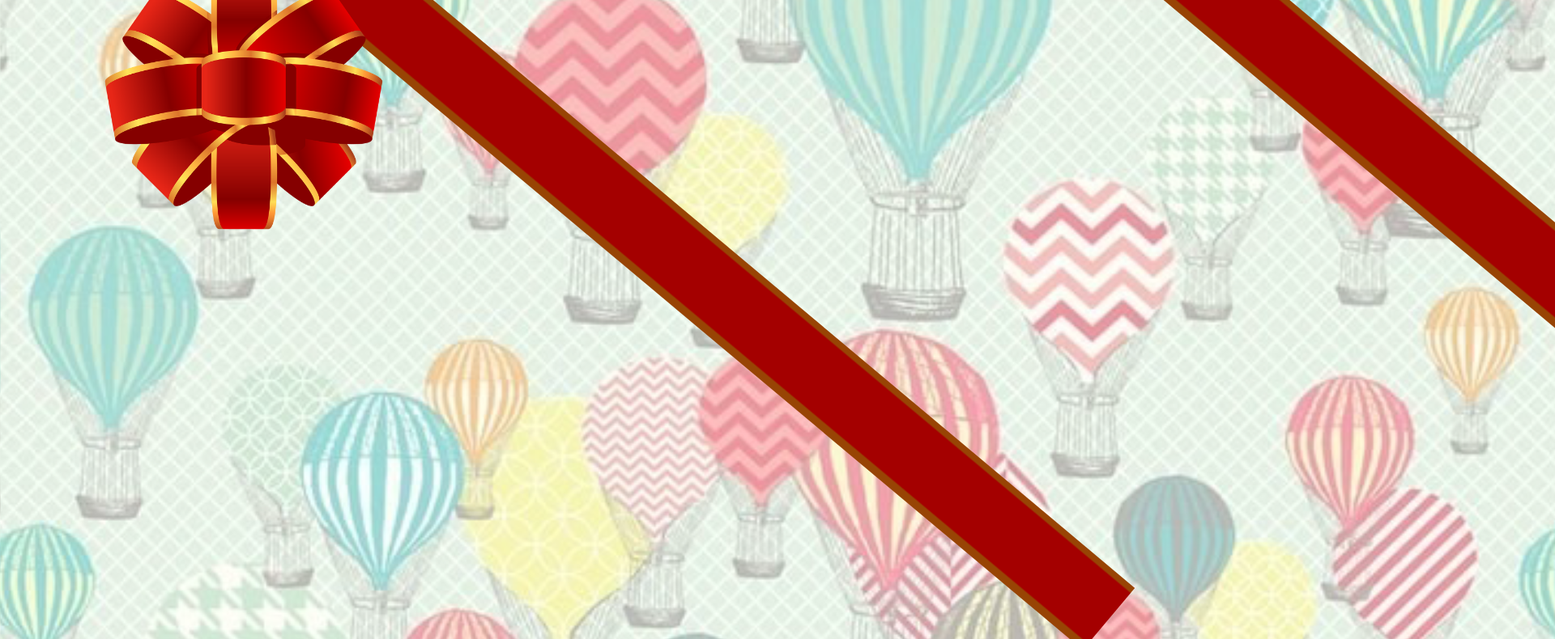
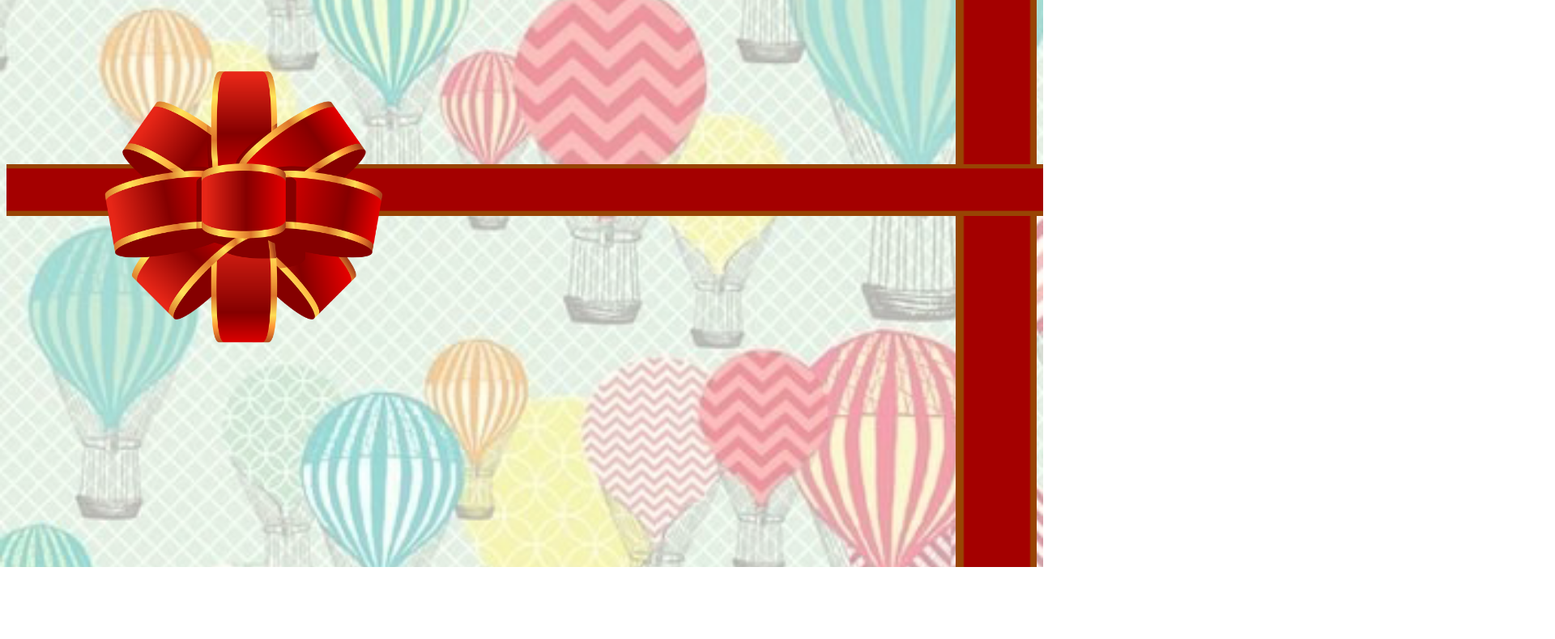
Before and after one commit to egik123/gift, a website: page index.html in a window 1280 px wide. Shown: the part 357-1147 px from the top of the page at 81% size, 1920 px wide, since content can reach past the window. After the commit the page ends 1058 px from the top, so only its background shows below. Drawn offline with Linux system fonts and the light colour scheme.

Commit message:
Update index.html

```diff
--- a/index.html
+++ b/index.html
@@ -108,11 +108,11 @@
                 <div>И нажми на бантик</div>
         </div>
 
-        <div style="border:50px solid, blue"><img style="transform: rotate(40deg); position: absolute; left: -20%; top:10%" width="3000" height="100" src="line.png"></div>
+        <div style=""><img style="transform: rotate(90deg); position: absolute; left:18%" width="2000" height="100" src="line.png"></div>
 
-        <div><img style="transform: rotate(40deg); position: absolute; left:-100%" width="3000" height="100" src="line.png"></div>
+        <div style="width:100%"><img style="position: absolute; top: 70%; width:100%; height: 5vw;" src="line.png"></div>
 
-        <div style="position: absolute; top:300px; left:10%"><a onclick="playSound();"
+        <div style="position: absolute; top: 55%; left:10%"><a onclick="playSound();"
             ><img width="30%" src="ribbon.png"></a>
         </div>
 
```
